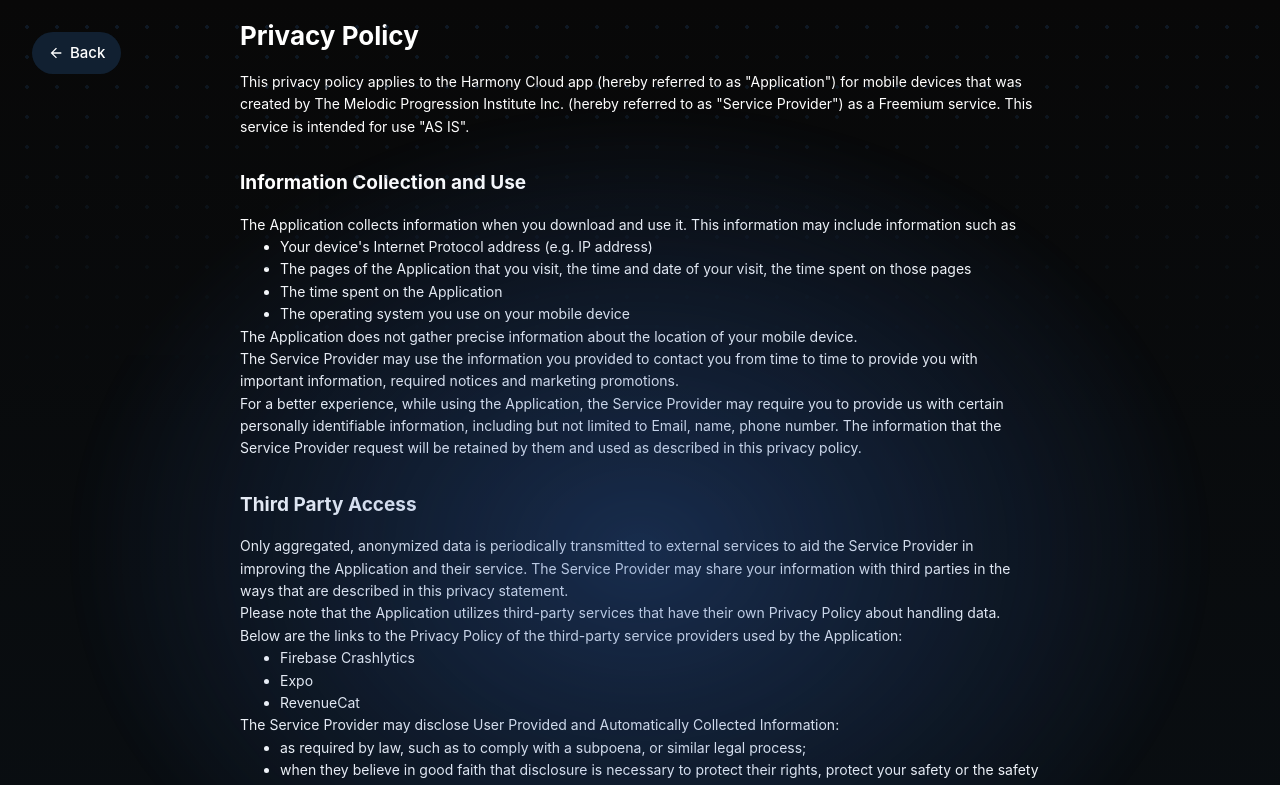
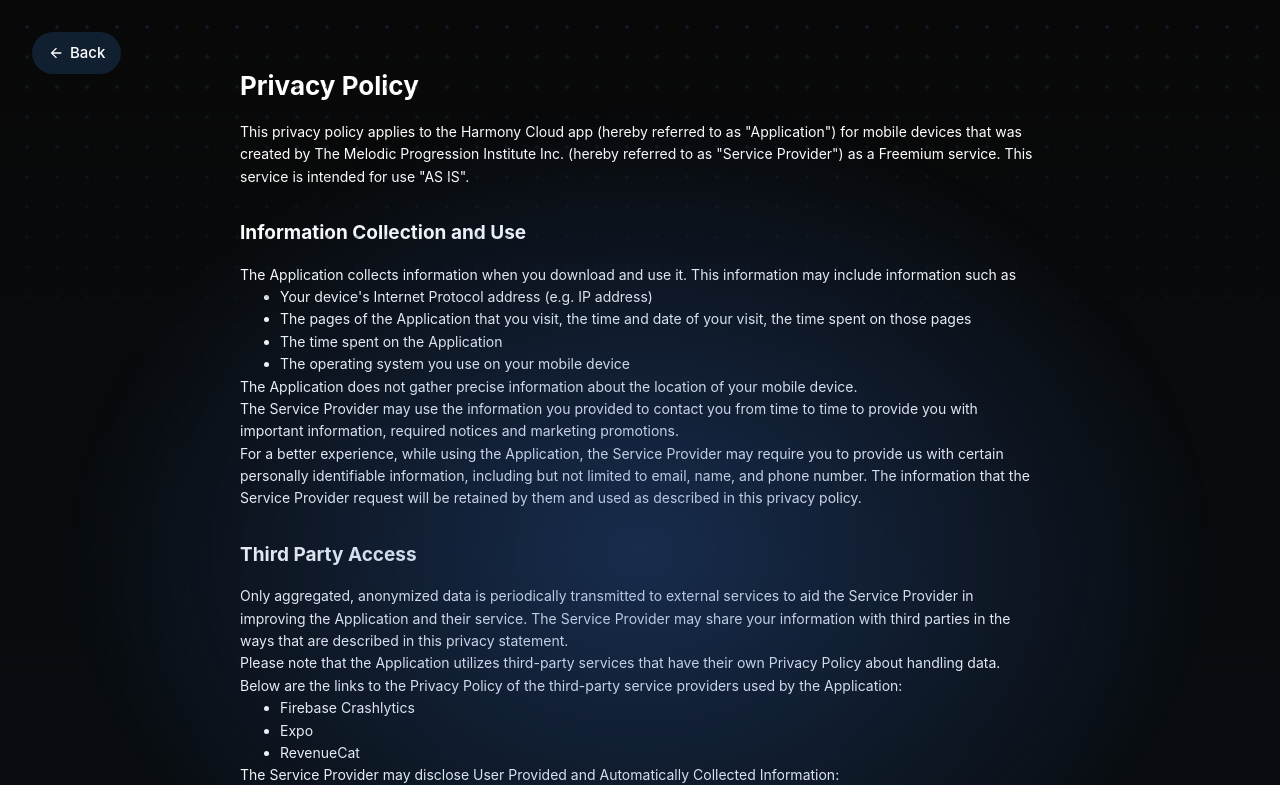
Before and after one commit to melodicprogression/harmonycloud.pro, a Next.js app: page /privacy in a window 1280 px wide. Shown: the top 785 px of the page. Built offline with nearby package versions, Linux system fonts and the light colour scheme.

Commit message:
update privacy policy

```diff
--- a/src/app/privacy/page.tsx
+++ b/src/app/privacy/page.tsx
@@ -1,7 +1,7 @@
 export default function Privacy() {
   return (
     <div style={{ maxWidth: '800px', margin: '0 auto', padding: '20px', color: '#fff' }}>
-      <h1 style={{ fontSize: '26px', marginBottom: '20px' }}>Privacy Policy</h1>
+      <h1 style={{ fontSize: '26px', marginTop: '50px', marginBottom: '20px' }}>Privacy Policy</h1>
 
       <div style={{ lineHeight: '1.6', fontSize: '14px' }}>
         <p>
@@ -30,7 +30,7 @@
         </p>
 
         <p>
-          For a better experience, while using the Application, the Service Provider may require you to provide us with certain personally identifiable information, including but not limited to Email, name, phone number. The information that the Service Provider request will be retained by them and used as described in this privacy policy.
+          For a better experience, while using the Application, the Service Provider may require you to provide us with certain personally identifiable information, including but not limited to email, name, and phone number. The information that the Service Provider request will be retained by them and used as described in this privacy policy.
         </p>
 
         <h2 style={{ fontSize: '19px', margin: '30px 0 15px 0' }}>Third Party Access</h2>
```
